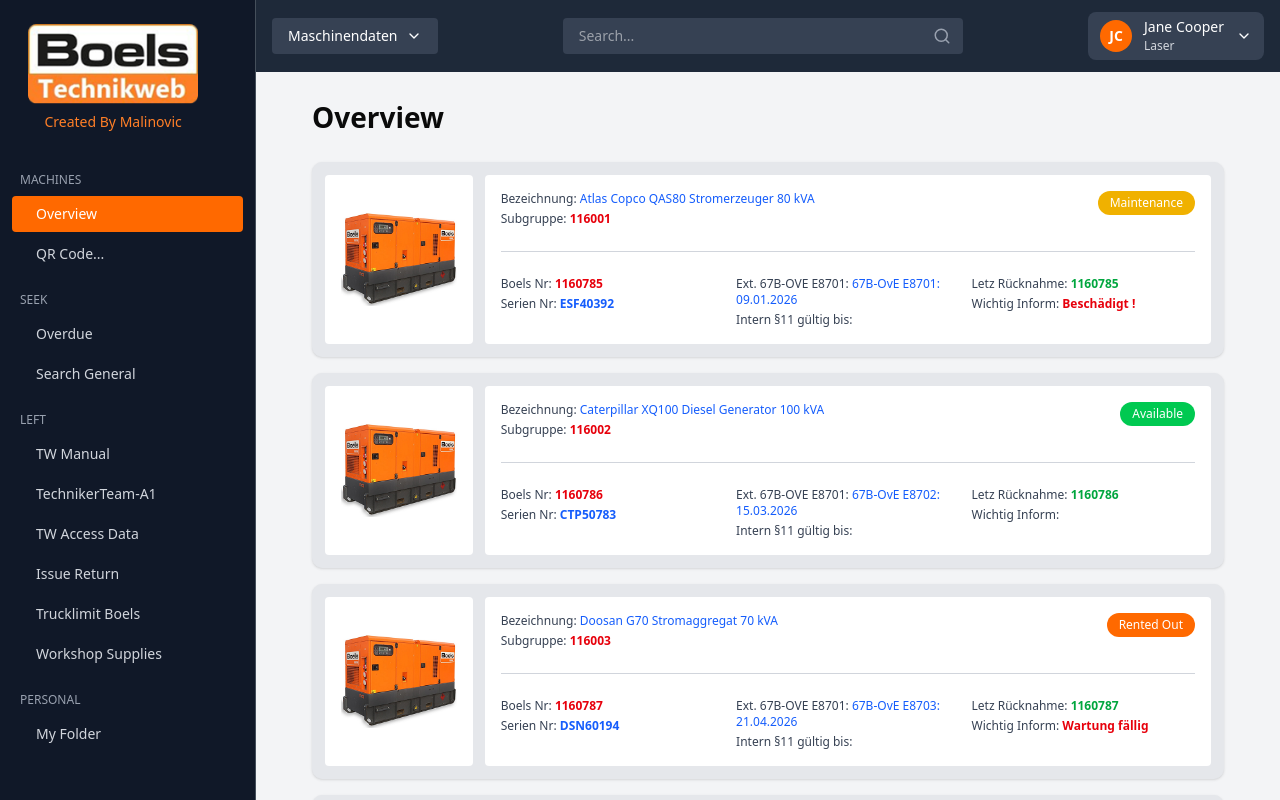
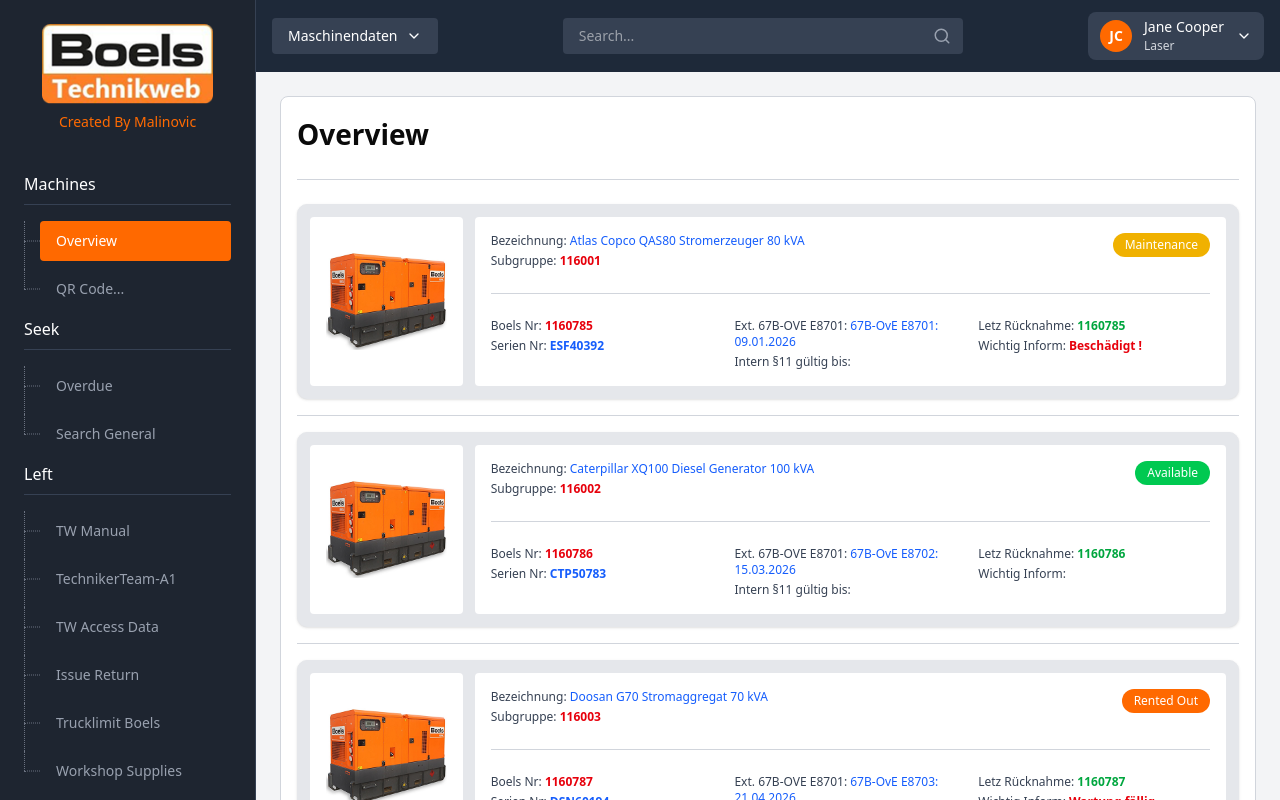
Before and after one commit to softvence-omega-future-stack/loretta_ana, a React (Vite) app: page /machines/machines-overview in a window 1280 px wide. Built offline with nearby package versions, Linux system fonts and the light colour scheme.

Commit message:
update the sidebar and machine overview

```diff
--- a/src/components/views/machines/MachineOverview.tsx
+++ b/src/components/views/machines/MachineOverview.tsx
@@ -190,22 +190,29 @@ const MachineOverview: React.FC = () => {
   };
 
   return (
-    <div className="flex flex-col min-h-screen w-full px-4 md:px-6 lg:px-8">
+    <div className="flex flex-col min-h-screen w-full p-4 border bg-white border-gray-300 rounded-md">
       {isOverview ? (
         <>
           <h2 className="text-[1.75rem] font-bold mb-6">Overview</h2>
+          <hr className="border-gray-300 mb-6" />
 
-          <div className="grid grid-cols-1 gap-4 w-full">
-            {getCurrentPageMachines().map((machine) => (
-              <MachineCard
-                key={machine.id}
-                machine={machine}
-                onClick={() => handleCardClick(machine)}
-              />
+          <div className="flex flex-col w-full">
+            {getCurrentPageMachines().map((machine, index) => (
+              <React.Fragment key={machine.id}>
+                <MachineCard
+                  machine={machine}
+                  onClick={() => handleCardClick(machine)}
+                />
+
+                {/* Horizontal line separator between cards */}
+                {index < getCurrentPageMachines().length - 1 && (
+                  <hr className="border-gray-300 my-4" />
+                )}
+              </React.Fragment>
             ))}
 
             {filteredMachines.length === 0 && (
-              <p className="text-gray-500 text-center py-6 col-span-full">
+              <p className="text-gray-500 text-center py-6">
                 No machines found for "{searchTerm}"
               </p>
             )}
--- a/src/layout/Sidebar.tsx
+++ b/src/layout/Sidebar.tsx
@@ -1,6 +1,136 @@
+// import React from "react";
+// import { X } from "lucide-react";
+// import NAVIGATION_CONFIG, { type ViewType } from "../components/config/navigationConfig";
+
+
+// interface SidebarProps {
+//   isOpen: boolean;
+//   onClose: () => void;
+//   currentModule: ViewType;
+//   currentView: string;
+//   onNavigate: (view: string) => void;
+//   navigate: (path: string) => void;
+//   className?: string;
+// }
+
+// const Sidebar: React.FC<SidebarProps> = ({
+//   isOpen,
+//   onClose,
+//   currentModule,
+//   currentView,
+//   onNavigate,
+//   navigate,
+//   className = "",
+// }) => {
+//   // Replace with your NAVIGATION_CONFIG[currentModule].sidebar
+//     const config = NAVIGATION_CONFIG[currentModule].sidebar;
+
+
+//   const handleNavigation = (view: string) => {
+//     onNavigate(view);
+//     navigate(`/${currentModule}/${view}`);
+//     onClose();
+//   };
+
+//   return (
+//     <>
+//       {isOpen && (
+//         <div
+//           className={`fixed inset-0 backdrop-blur-sm bg-gray-900 z-40 lg:hidden ${className}`}
+//           onClick={onClose}
+//         />
+//       )}
+
+//       <aside
+//         className={`fixed lg:static top-0 left-0 h-screen border-r border-gray-700 bg-[#1e2530] text-white w-64 transform transition-transform duration-300 z-50 overflow-y-auto ${
+//           isOpen ? "translate-x-0" : "-translate-x-full lg:translate-x-0"
+//         }`}
+//         style={{
+//           scrollbarWidth: 'none',
+//           msOverflowStyle: 'none'
+//         }}
+//       >
+//         <div className="p-4">
+//           <div className="flex items-center justify-between mb-4">
+//             <div className="px-3 py-2 rounded flex flex-col items-center w-full">
+//               <img src="/image 6.png" alt="Logo" className="h-20" />
+//               <p className="text-sm text-orange-500 mt-2">
+//                 Created By Malinovic
+//               </p>
+//             </div>
+//             <button onClick={onClose} className="lg:hidden absolute top-4 right-4">
+//               <X size={24} />
+//             </button>
+//           </div>
+//         </div>
+
+//         <nav className="px-6 pb-2">
+//           {config.sections.map((section, idx) => (
+//             <div key={idx} className="mb-2">
+//               <h3 className="text-white text-md font-normal mb-2 pb-2 border-b border-gray-700">
+//                 {section.title}
+//               </h3>
+
+//               <div className="relative pl-6 pt-2">
+//                 {/* Main vertical dotted line */}
+//                 <div
+//                   className="absolute left-0 top-0 text-gray-700"
+//                   style={{
+//                     width: '2px',
+//                     height: `${(section.items.length - 1) * 56 + 22}px`,
+//                     backgroundImage: 'linear-gradient(to bottom, #6b7280 50%, transparent 50%)',
+//                     backgroundSize: '2px 8px',
+//                     backgroundRepeat: 'repeat-y',
+//                   }}
+//                 />
+
+//                 {section.items.map((item) => {
+//                   const isActive = currentView === item.view;
+
+//                   return (
+//                     <div key={item.view} className="relative flex items-center mb-2">
+//                       {/* Horizontal dotted line */}
+//                       <div
+//                         className="absolute left-[-24px] top-1/2"
+//                         style={{
+//                           width: '24px',
+//                           height: '2px',
+//                           backgroundImage: 'linear-gradient(to right, #6b7280 50%, transparent 50%)',
+//                           backgroundSize: '8px 2px',
+//                           backgroundRepeat: 'repeat-x',
+//                           transform: 'translateY(-50%)'
+//                         }}
+//                       />
+
+//                       {/* Button */}
+//                       <button
+//                         onClick={() => handleNavigation(item.view)}
+//                         className={`w-full text-sm text-left px-4 py-2.5 rounded transition-colors ${
+//                           isActive
+//                             ? "bg-orange-500 text-white"
+//                             : "text-gray-400 hover:bg-gray-800"
+//                         }`}
+//                       >
+//                         {item.label}
+//                       </button>
+//                     </div>
+//                   );
+//                 })}
+//               </div>
+//             </div>
+//           ))}
+//         </nav>
+//       </aside>
+//     </>
+//   );
+// };
+
+// export default Sidebar;
+
+
 import React from "react";
 import { X } from "lucide-react";
-import NAVIGATION_CONFIG, { type ViewType } from "../components/config/navigationConfig";
+import NAVIGATION_CONFIG, {type ViewType} from "@/components/config/navigationConfig";
 
 interface SidebarProps {
   isOpen: boolean;
@@ -19,13 +149,14 @@ const Sidebar: React.FC<SidebarProps> = ({
   currentView,
   onNavigate,
   navigate,
-  className,
+  className = "",
 }) => {
+  // Replace with your NAVIGATION_CONFIG[currentModule].sidebar
   const config = NAVIGATION_CONFIG[currentModule].sidebar;
 
   const handleNavigation = (view: string) => {
     onNavigate(view);
-    navigate(`/${currentModule}/${view}`); // navigate to selected view
+    navigate(`/${currentModule}/${view}`);
     onClose();
   };
 
@@ -33,49 +164,90 @@ const Sidebar: React.FC<SidebarProps> = ({
     <>
       {isOpen && (
         <div
-          className={`fixed inset-0 backdrop-blur-sm bg-black/10 z-40 lg:hidden` + className}
+          className={`fixed inset-0 backdrop-blur-sm bg-gray-900 z-40 lg:hidden ${className}`}
           onClick={onClose}
         />
       )}
 
       <aside
-        className={`fixed lg:static top-0 left-0 h-screen border-r border-[#454F5B] bg-gray-900 text-white w-64 transform transition-transform duration-300 z-50 overflow-y-auto ${
+        className={`fixed lg:static top-0 left-0 h-screen border-r border-gray-700 bg-[#1e2530] text-white w-64 transform transition-transform duration-300 z-50 overflow-y-auto ${
           isOpen ? "translate-x-0" : "-translate-x-full lg:translate-x-0"
         }`}
+        style={{
+          scrollbarWidth: 'none',
+          msOverflowStyle: 'none'
+        }}
       >
+        <style>{`
+          .scrollbar-hide::-webkit-scrollbar {
+            display: none;
+          }
+        `}</style>
+
         <div className="p-4">
           <div className="flex items-center justify-between mb-4">
-            <div className="px-3 py-2 rounded flex flex-col items-center">
+            <div className="px-3 py-2 rounded flex flex-col items-center w-full">
               <img src="/image 6.png" alt="Logo" className="h-20" />
-              <p className="text-sm text-[#FF7F27] mt-2">
+              <p className="text-sm text-orange-500 mt-2">
                 Created By Malinovic
               </p>
             </div>
-            <button onClick={onClose} className="lg:hidden">
+            <button onClick={onClose} className="lg:hidden absolute top-4 right-4">
               <X size={24} />
             </button>
           </div>
         </div>
 
-        <nav className="px-3 pb-6">
-          {config.sections.map((section, idx) => (
-            <div key={idx} className="mb-4">
-              <h3 className="text-gray-400 text-xs uppercase mb-2 px-2">
+        <nav className="px-6 pb-2">
+          {config.sections.map((section, sectionIdx) => (
+            <div key={sectionIdx} className="mb-2">
+              <h3 className="text-white text-md font-normal mb-2 pb-2 border-b border-gray-700">
                 {section.title}
               </h3>
-              {section.items.map((item) => (
+
+              <div className="relative pt-2" style={{ paddingLeft: '16px' }}>
+                {section.items.map((item, itemIdx) => {
+                  const isActive = currentView === item.view;
+                  const isLast = itemIdx === section.items.length - 1;
+
+                  return (
+                    <div key={item.view} className="relative mb-2 flex items-center">
+                      {/* Vertical line segment - only until middle of current item */}
+                      <div
+                        className="absolute left-[-16px] top-0"
+                        style={{
+                          width: '1px',
+                          height: isLast ? '50%' : 'calc(100% + 8px)',
+                          borderLeft: '1px dotted #6b7280',
+                        }}
+                      />
+
+                      {/* Horizontal dotted line */}
+                      <div
+                        className="absolute left-[-16px] top-1/2"
+                        style={{
+                          width: '16px',
+                          height: '1px',
+                          borderTop: '1px dotted #6b7280',
+                          transform: 'translateY(-50%)'
+                        }}
+                      />
+
+                      {/* Button */}
                       <button
-                  key={item.view}
                         onClick={() => handleNavigation(item.view)}
-                  className={`w-full text-left px-6 py-2 rounded mb-1 text-sm transition ${
-                    currentView === item.view
-                      ? "bg-orange-500"
-                      : "hover:bg-gray-800 text-gray-300"
+                        className={`w-full text-sm text-left px-4 py-2.5 rounded transition-colors ${
+                          isActive
+                            ? "bg-orange-500 text-white"
+                            : "text-gray-400 hover:bg-gray-800"
                         }`}
                       >
                         {item.label}
                       </button>
-              ))}
+                    </div>
+                  );
+                })}
+              </div>
             </div>
           ))}
         </nav>
```
Lines whose indentation alone changed are shown as unchanged.
